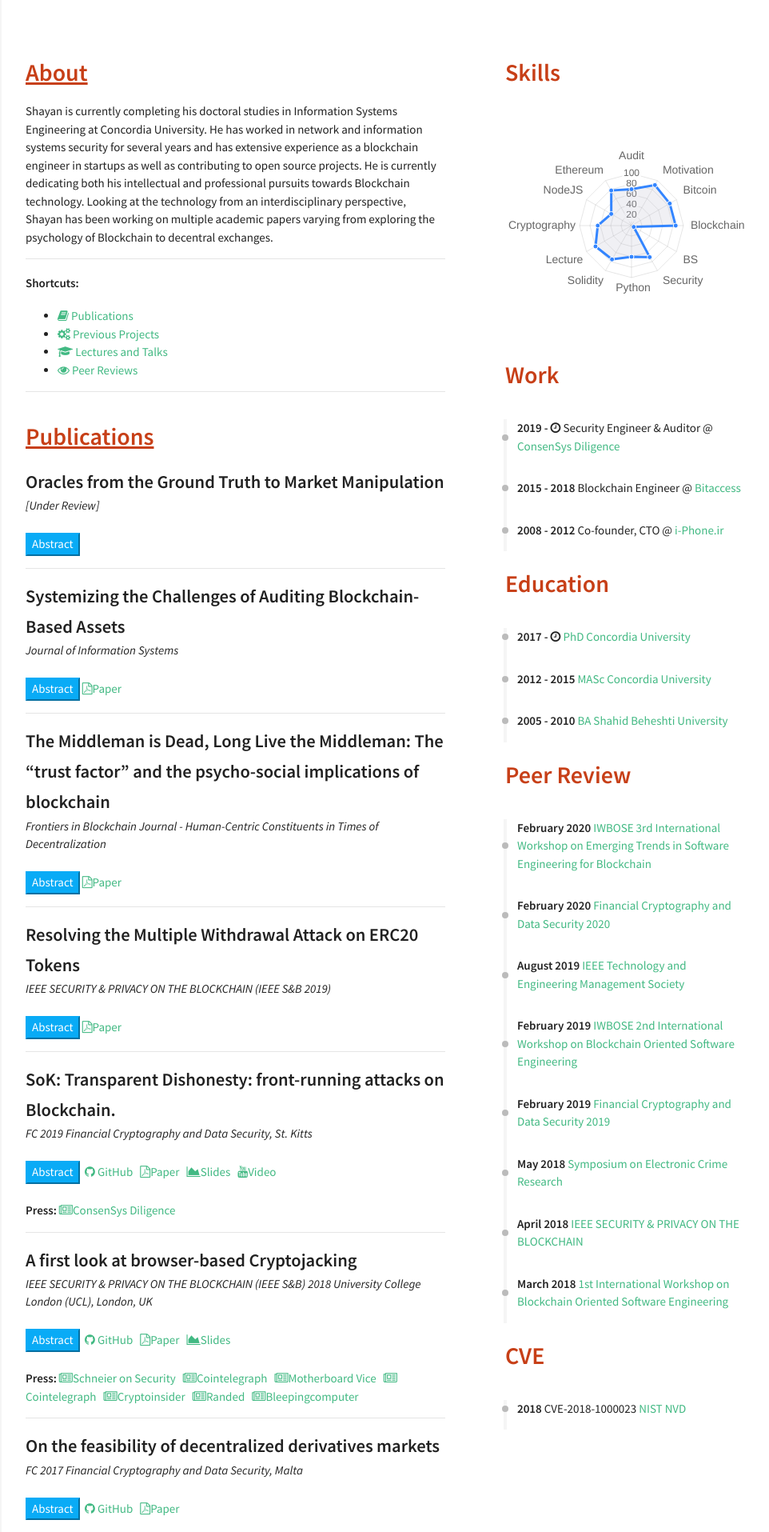
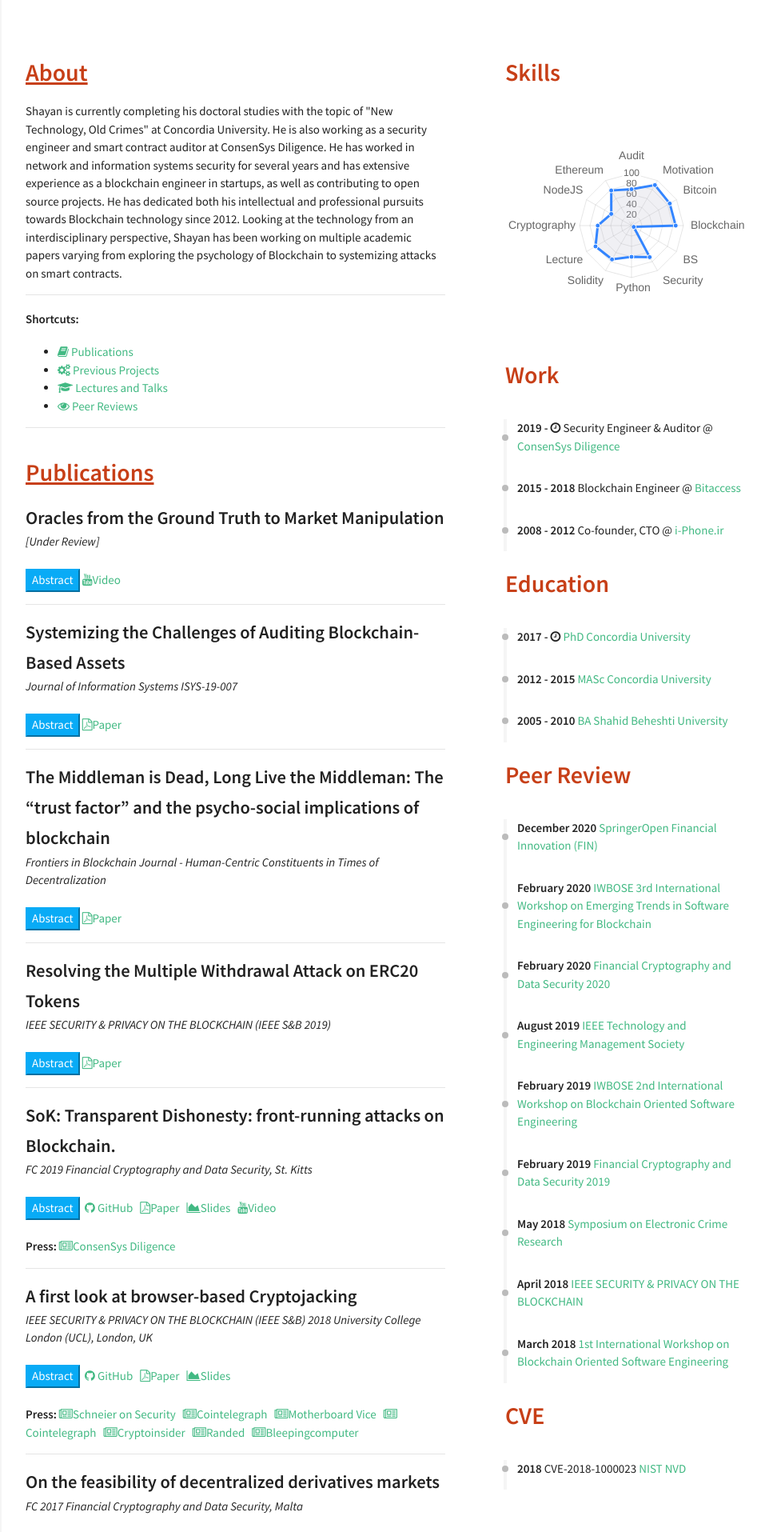
Before and after one commit to shayanb/shayan.es, a Jekyll site: the page built from index.html, in a window 1280 px wide. Shown: the top 1915 px of the page at 80% size, without its empty margins (318-1280 px from the left). Built offline with Jekyll 4.4.1, drawn with Linux system fonts in a browser that asks for light colours; nearby versions of some CDN libraries; some of the changed text lies outside the part shown.

Commit message:
some updates

```diff
--- a/_data/index/publications.yml
+++ b/_data/index/publications.yml
@@ -2,19 +2,19 @@
   descr: Many interesting smart contracts have been developed in recent years to provide services for finance and other applications. One fundamental limitation of blockchain-based smart contracts is that they execute in a closed environment and only have access to the data and functionality that is fed into the blockchain or already on the blockchain. Any interactions with the real world need to be mediated by a bridge service, which is called an oracle. As decentralized applications mature, oracles are playing an increasingly prominent role. With their evolution comes more attacks, necessitating a greater attention to the trust model of using oracles. In this SoK, we systemize the design alternatives for oracles, develop a threat model and showcase attacks, and discuss attack mitigation strategies.
   year: 2020
   published: "[Under Review]"
+  youtube: https://www.youtube.com/watch?v=4AS64fSeRtA
 
 - name: "Systemizing the Challenges of Auditing Blockchain-Based Assets"
   descr: Firms transacting using blockchain-based assets and liabilities have begun to enter capital markets in search for funding. Historically, firms have been able to raise substantial funding without an audited financial statement, however we project that in the future, audits will become a common requirement given increased competition among firms, increased scrutiny from regulators, past instances of fraud, and firms seeking an IPO. At the time of writing, accounting firms are hesitant to accept mandates from companies that hold a significant amount of cryptoassets primarily because the blockchain market introduces novel, technically sophisticated, and risky propositions that auditors are unequipped to handle. Through interviews with senior accounting professionals and structured brainstorming meetings with a multidisciplinary team of accountants and blockchain experts, we critically analyze the purported roadblocks to auditing blockchain firms and map them to traditional auditing practices, demonstrating that providing an audit opinion is challenging but not insurmountable.
   paper: https://papers.ssrn.com/sol3/papers.cfm?abstract_id=3359985
   year: 2019
-  published: "Journal of Information Systems"
+  published: "Journal of Information Systems ISYS-19-007"
 
 - name: 'The Middleman is Dead, Long Live the Middleman: The “trust factor” and the psycho-social implications of blockchain'
   descr: "Blockchain is widely regarded as a breakthrough innovation that may have a profound impact on the economy and society, of a magnitude comparable to the effects of the introduction of the Internet itself. In essence, a blockchain is a decentralized peer-to-peer network with no central authority figure, which adds information to the distributed database by collectively validating the accuracy of data. Since each node of the network participates in the review and confirmation of the new information before being accepted, the need for a trustworthy intermediary is eliminated. However, as trust plays an essential role in affecting decisions when transacting with one another, it is important to understand which implications the decentralized nature of blockchain may have on individuals' sense of trust. In this contribution, we argue that the adoption of blockchain is not only a technological, but foremostly a psychological challenge, which crucially depends on the possibility of creating a trust management approach that matches the underlying distributed communication system. We first describe the decentralization technologies and possibilities they hold for the near future. Next, we discuss the psycho-social implications of the introduction of decentralized processes of trust, examining some potential scenarios, and outline a research agenda."
   year: 2019
   published: "Frontiers in Blockchain Journal - Human-Centric Constituents in Times of Decentralization"
   paper: https://www.frontiersin.org/articles/10.3389/fbloc.2019.00020/full
-
 
 - name: "Resolving the Multiple Withdrawal Attack on ERC20 Tokens"
   descr: Custom tokens are an integral component of decentralized applications (dapps) deployed on Ethereum and other blockchain platforms. For Ethereum, the ERC20 standard is a widely used token interface and is interoperable with many existing dapps, user interface platforms, and popular web applications (e.g., exchange services). An ERC20 security issue, known as the "multiple withdrawal attack", was raised on GitHub and has been open since November 2016. The issue concerns ERC20's defined method approve() which was envisioned as a way for token holders to give permission for other users and dapps to withdraw a capped number of tokens. The security issue arises when a token holder wants to adjust the amount of approved tokens from N to M (this could be an increase or decrease). If malicious, a user or dapp who is approved for N tokens can front-run the adjustment transaction to first withdraw N tokens, then allow the approval to be confirmed, and withdraw an additional M tokens. In this paper, we evaluate 10 proposed mitigations for this issues and find that no solution is fully satisfactory. We then propose 2 new solutions that mitigate the attack, one of which fully fulfills constraints of the standard, and the second one shows a general limitation in addressing this issue from ERC20's approve method.
--- a/_data/index/reviews.yml
+++ b/_data/index/reviews.yml
@@ -1,6 +1,10 @@
 # careers section data
 # if you don't have language feature(language.yml is empty), ignore "i18n" items
 
+- name: SpringerOpen Financial Innovation (FIN)
+  link: https://jfin-swufe.springeropen.com/
+  date: December 2020
+  job: Invited Reviewer
 
 - name: IWBOSE 3rd International Workshop on Emerging Trends in Software Engineering for Blockchain
   link: http://www.agile-group.org/iwbose2020/
--- a/_includes/sections/about.html
+++ b/_includes/sections/about.html
@@ -3,8 +3,7 @@
 <div>
 <!--   ¯\_(ツ)_/¯ -->
 
-Shayan is currently completing his doctoral studies in Information Systems Engineering at Concordia University. He has worked in network and information systems security for several years and has extensive experience as a blockchain engineer in startups as well as contributing to open source projects. He is currently dedicating both his intellectual and professional pursuits towards Blockchain technology. Looking at the technology from an interdisciplinary perspective, Shayan has been working on multiple academic papers varying from exploring the psychology of Blockchain to decentral exchanges.
-
+Shayan is currently completing his doctoral studies with the topic of "New Technology, Old Crimes" at Concordia University. He is also working as a security engineer and smart contract auditor at ConsenSys Diligence. He has worked in network and information systems security for several years and has extensive experience as a blockchain engineer in startups, as well as contributing to open source projects. He has dedicated both his intellectual and professional pursuits towards Blockchain technology since 2012. Looking at the technology from an interdisciplinary perspective, Shayan has been working on multiple academic papers varying from exploring the psychology of Blockchain to systemizing attacks on smart contracts.
 
 
 </div>
```
